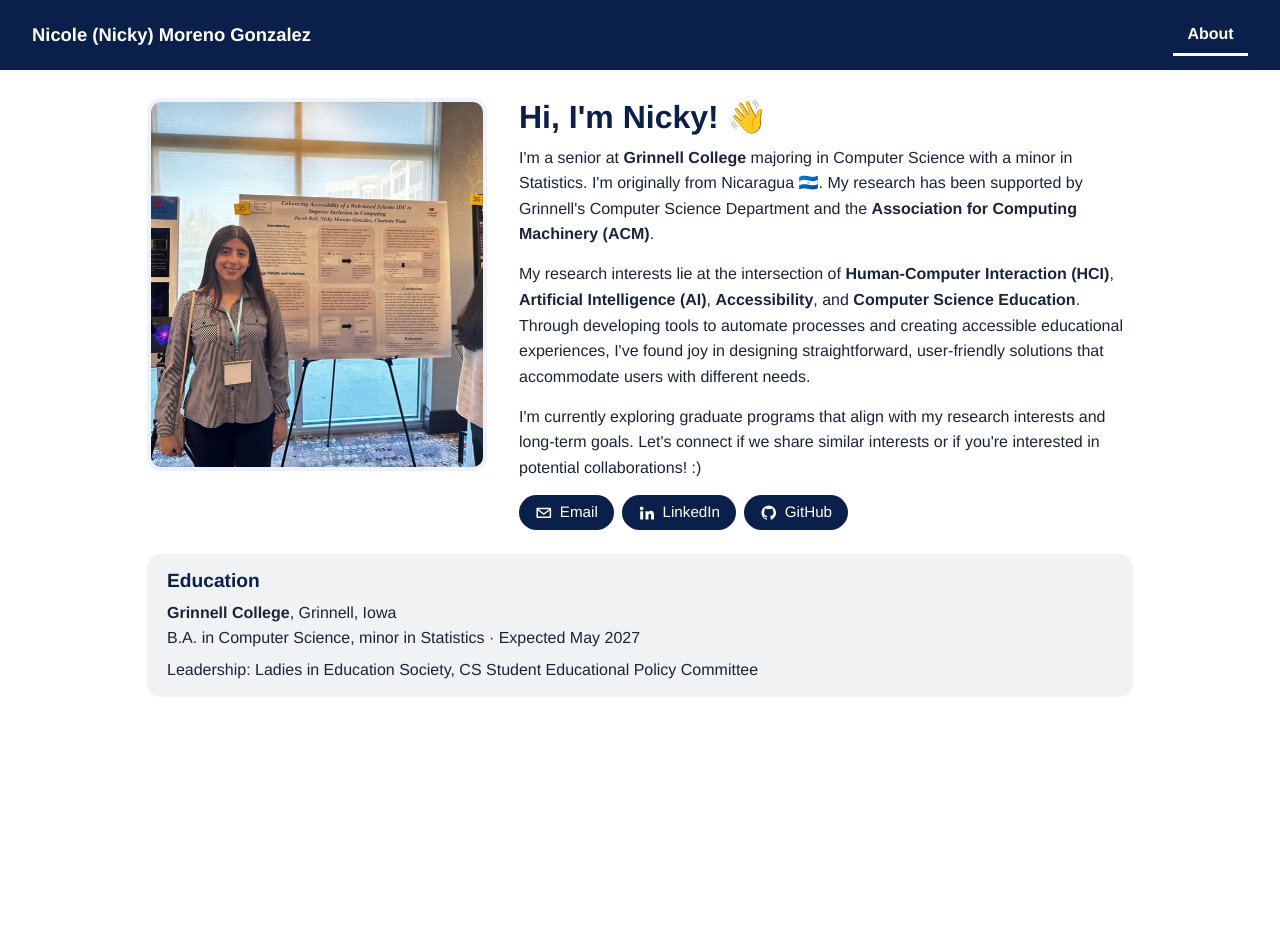
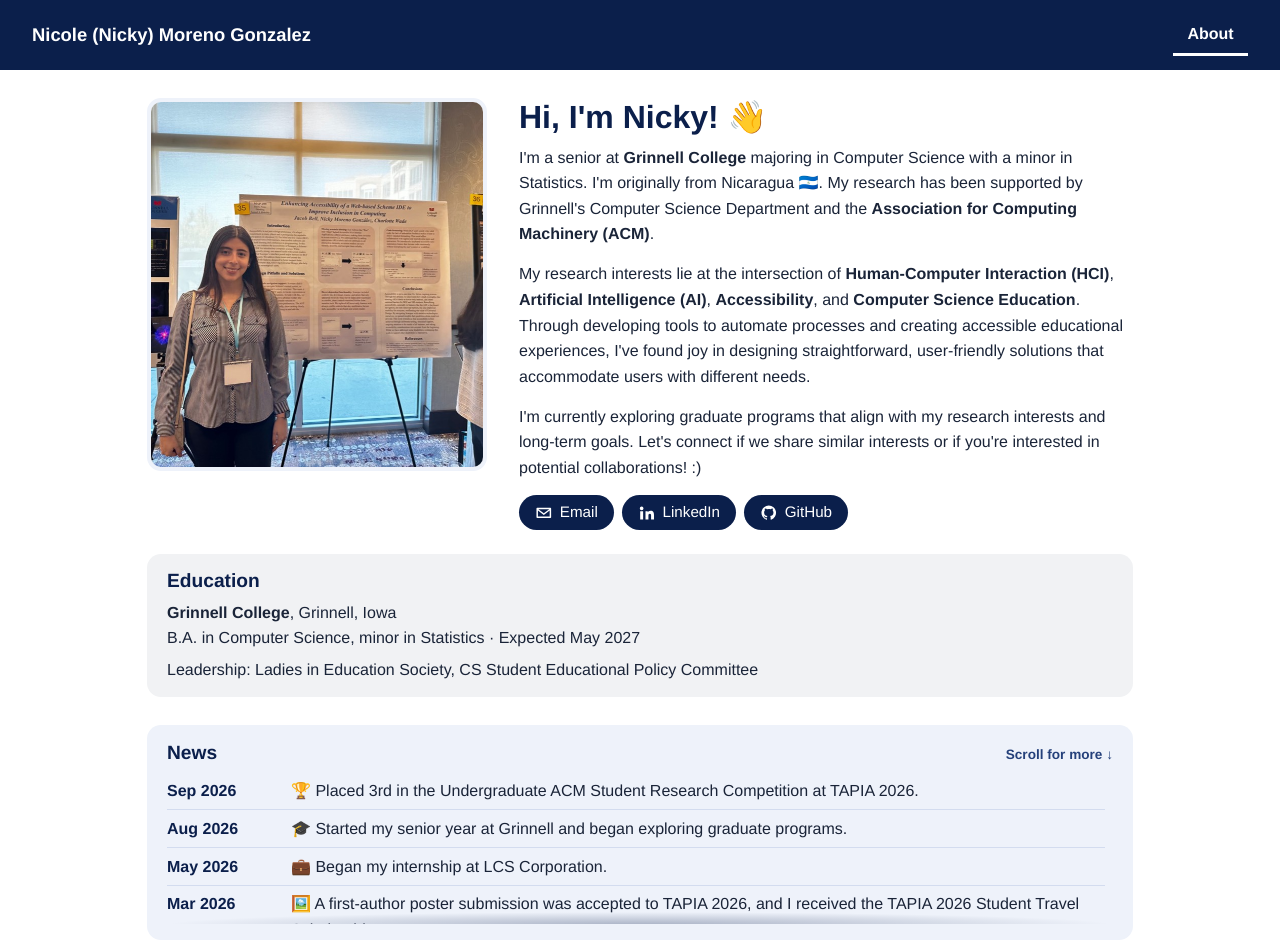
Before and after one commit to morenoni/nicky-personal-website, a React (Vite) app: page /#about in a window 1280 px wide. Shown: the top 952 px of the page. Before the commit the page ends 800 px from the top, so only its background shows below. Built offline with nearby package versions, Linux system fonts and the light colour scheme.

Commit message:
Add scrollable News box to the About tab

```diff
--- /dev/null
+++ b/src/hooks/useScrollHint.js
@@ -0,0 +1,25 @@
+// Tells whether a scrolling box still has content hidden below, so the page can show a
+// "Scroll for more" hint while there is something left to scroll to.
+
+import { useLayoutEffect, useState } from 'react';
+
+export default function useScrollHint(ref) {
+	const [hasMore, setHasMore] = useState(false);
+
+	useLayoutEffect(() => {
+		const box = ref.current;
+		const update = () => setHasMore(box.scrollHeight - box.clientHeight - box.scrollTop > 4);
+
+		box.addEventListener('scroll', update);
+		const observer = new ResizeObserver(update);
+		observer.observe(box);
+		update();
+
+		return () => {
+			box.removeEventListener('scroll', update);
+			observer.disconnect();
+		};
+	}, [ref]);
+
+	return hasMore;
+}
--- a/src/panels/About/About.jsx
+++ b/src/panels/About/About.jsx
@@ -1,7 +1,8 @@
-// The About tab: photo beside the bio, then the Education box.
+// The About tab: photo beside the bio, then the Education box and the News box.
 
 import Bio from './Bio.jsx';
 import Education from './Education.jsx';
+import News from './News.jsx';
 import portrait from '../../assets/portrait.jpg';
 import './About.css';
 
@@ -19,6 +20,7 @@ export default function About() {
 				<Bio />
 			</div>
 			<Education />
+			<News />
 		</>
 	);
 }
--- /dev/null
+++ b/src/panels/About/News.jsx
@@ -0,0 +1,34 @@
+// The News box: a fixed-height box that scrolls, with cues that more is hidden.
+// The items come from data/news.js. The scroll area is a focusable, labeled region
+// so keyboard users can reach and scroll it.
+
+import { useRef } from 'react';
+import Decorative from '../../components/Decorative.jsx';
+import useScrollHint from '../../hooks/useScrollHint.js';
+import { NEWS } from '../../data/news.js';
+import './News.css';
+
+export default function News() {
+	const scrollRef = useRef(null);
+	const hasMore = useScrollHint(scrollRef);
+
+	return (
+		<div className={`news${hasMore ? ' has-more' : ''}`}>
+			<div className="news-head">
+				<h2 id="news-title">News</h2>
+				{/* Sighted users only: screen readers already read the whole list */}
+				<p className="news-hint" aria-hidden="true">Scroll for more &darr;</p>
+			</div>
+			<div className="news-scroll" ref={scrollRef} role="region" aria-labelledby="news-title" tabIndex={0}>
+				<ul>
+					{NEWS.map(({ date, label, emoji, text }) => (
+						<li key={date}>
+							<time className="date" dateTime={date}>{label}</time>
+							<span><Decorative>{emoji}</Decorative> {text}</span>
+						</li>
+					))}
+				</ul>
+			</div>
+		</div>
+	);
+}
```
Also changed, not shown: src/data/news.js (renamed from js/data/news.js), src/panels/About/News.css (renamed from css/news.css).
